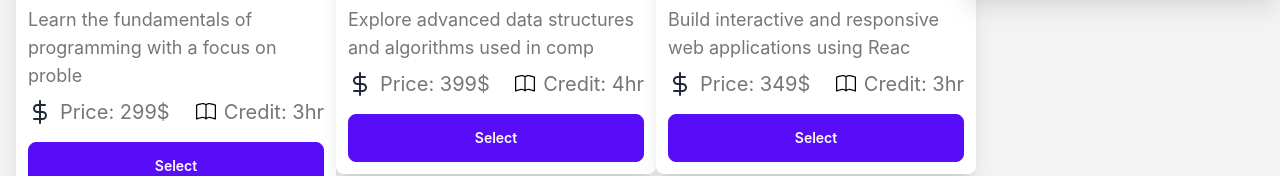
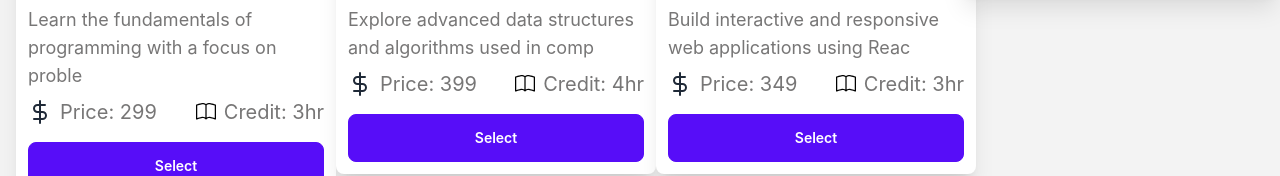
Before and after one commit to AlgoWebBot/course-registration-with-react, a React (Vite) app: page / in a window 1280 px wide. Shown: the part 338-514 px from the top of the page. Built offline with nearby package versions, Linux system fonts and the light colour scheme.

Commit message:
dollar sign remove

```diff
--- a/src/Components/Course/Course.jsx
+++ b/src/Components/Course/Course.jsx
@@ -19,7 +19,7 @@ const Course = ({ course, handleCourseName }) => {
           <div className='flex justify-between items-center'>
             <div className='flex items-center justify-center gap-2'>
               <FiDollarSign className='text-2xl' />
-              <p className='text-xl text-[#1c1b1b99]'>Price: {coursePrice ? coursePrice : "Upcoming soon!!!"}$</p>
+              <p className='text-xl text-[#1c1b1b99]'>Price: {coursePrice ? coursePrice : "Upcoming soon!!!"}</p>
             </div>
             <div className='flex justify-center items-center gap-2'>
               <BsBook className='text-xl text-black' />
```
